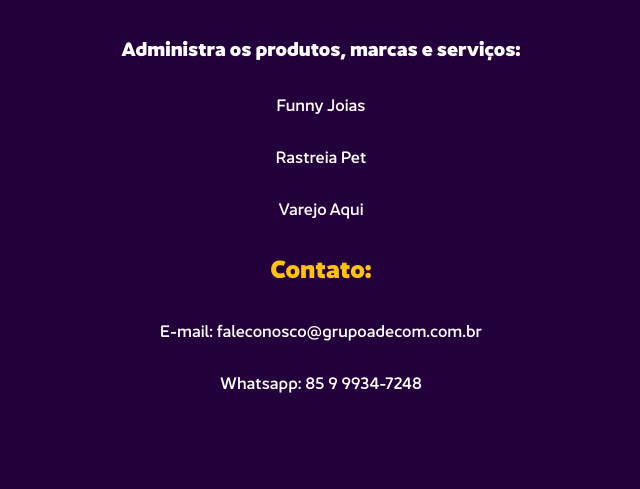
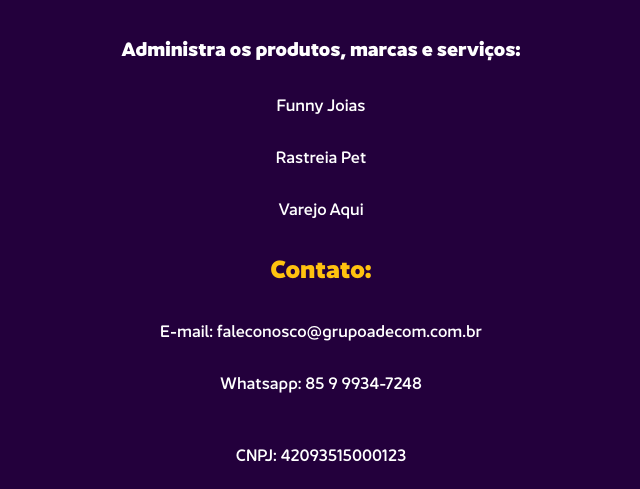
Before and after one commit to adenilson-luuxme/grupoadecom, a plain HTML site: page index.html in a window 1280 px wide. Shown: the part 401-890 px from the top of the page, without its empty margins (319-959 px from the left). Before the commit the page ends 818 px from the top, so only its background shows below. Drawn offline with Linux system fonts and the light colour scheme.

Commit message:
add cnpj

```diff
--- a/index.html
+++ b/index.html
@@ -58,6 +58,8 @@
     <h2>Contato:</h2>
     <p>E-mail: faleconosco@grupoadecom.com.br</p>
     <p>Whatsapp: 85 9 9934-7248</p>
+    <br>
+    <p>CNPJ: 42093515000123</p>
   </div>
 
 </body>
```
